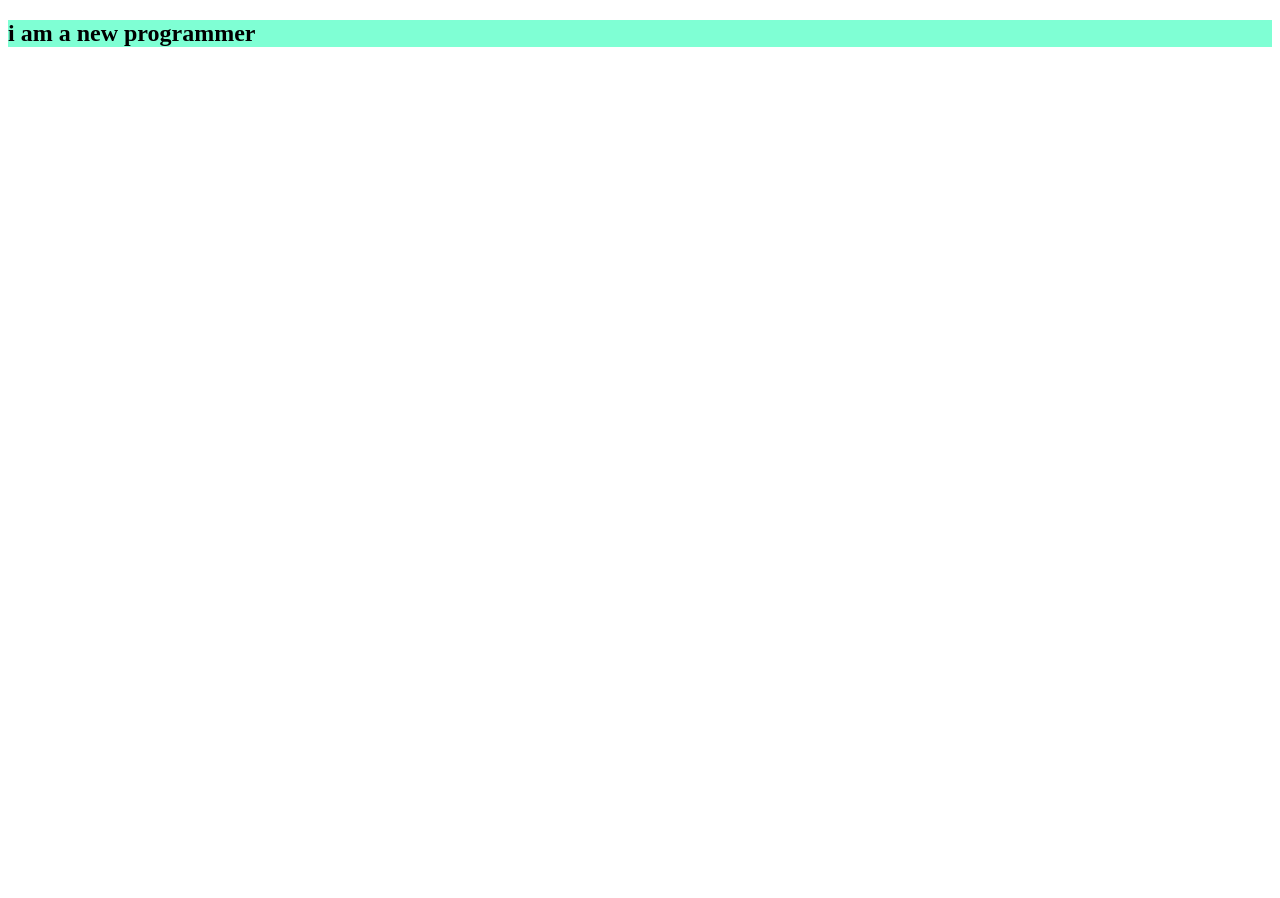
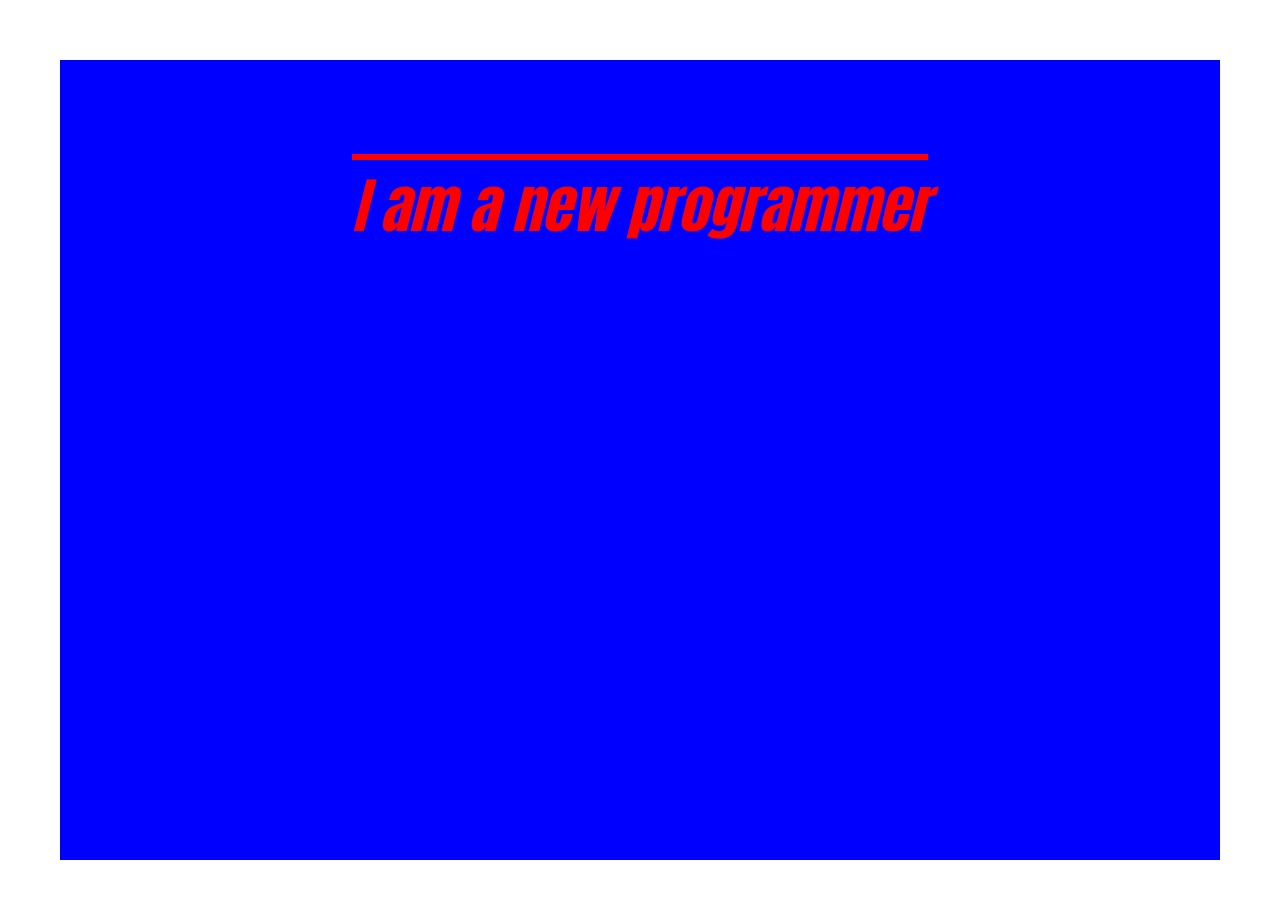
Before and after one commit to savecodes/html-css-conseptual, a plain HTML site: page index.html in a window 1280 px wide. Before the commit the page ends 800 px from the top, so only its background shows below. Drawn offline with Linux system fonts and the light colour scheme.

Commit message:
create diffrent section

```diff
--- a/index.html
+++ b/index.html
@@ -9,7 +9,9 @@
 </head>
 <body>
 
-    <h2>i am a new programmer</h2>
+    <div class="heaading-parent">
+        <h2>I am a new programmer</h2>
+    </div>
 
 </body>
 </html>
--- a/style.css
+++ b/style.css
@@ -1,3 +1,21 @@
+*{
+    margin: 0;
+    padding: 0;
+}
 h2 {
-    background-color: aquamarine;
+    color: red;
+    text-align: center;
+    font-style: italic;
+    font-weight: lighter;
+    font-family: Impact, Haettenschweiler, 'Arial Narrow Bold', sans-serif;
+    text-decoration: overline;
+    font-size: 60px;
+
+
 }
+.heaading-parent {
+    background-color: blue;
+    height: 600px;
+    padding: 100px 0px;
+    margin: 60px 60px;
+}
```
